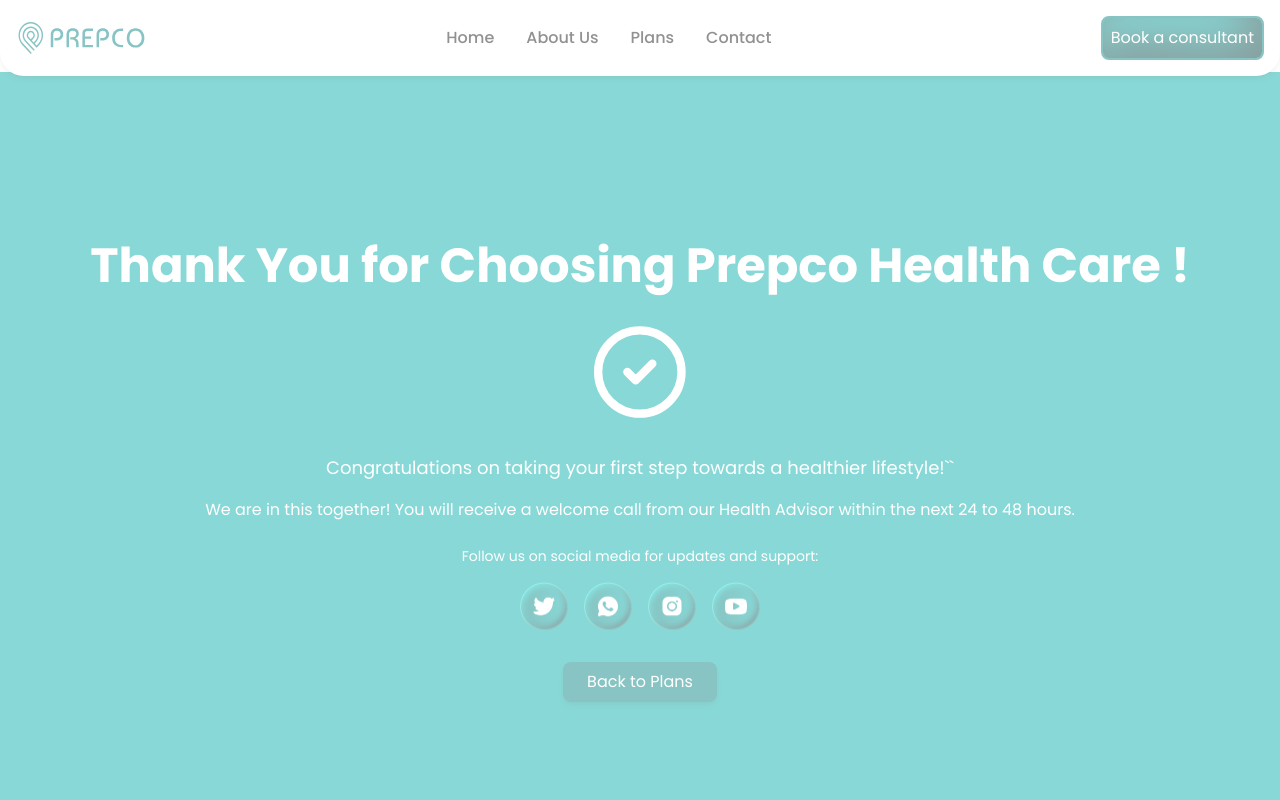
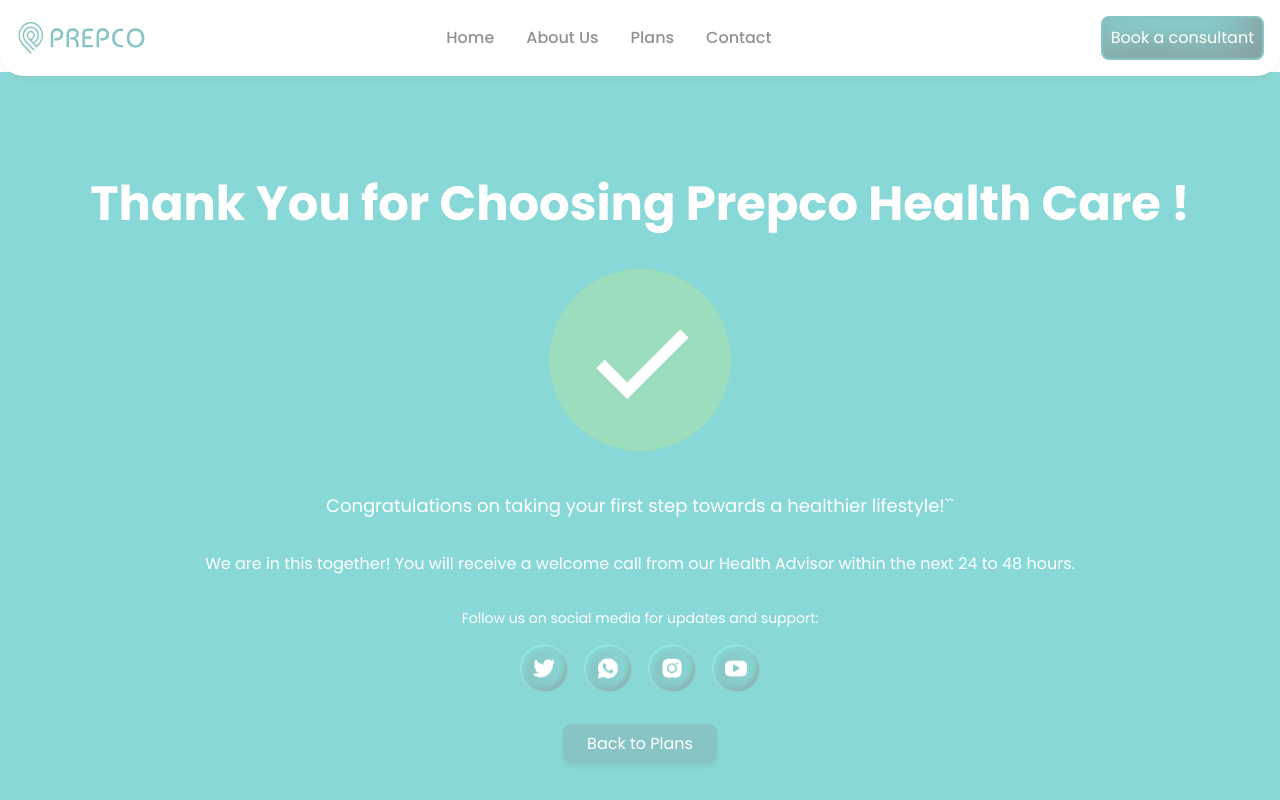
Before and after one commit to Prepco-creator/PREPCO, a Next.js app: page /success in a window 1280 px wide. Shown: the top 800 px of the page. Built offline with nearby package versions, Linux system fonts and the light colour scheme; a web font is replaced by a local one.

Commit message:
thank you page payment tick is completed

```diff
--- a/public/images/images.ts
+++ b/public/images/images.ts
@@ -65,6 +65,7 @@
 import popupImage from './pngs/popup-1.png';
 import pattern from './pngs/pattern-removebg-preview.png';
 import testimoneeProfile from './pngs/testimonee-profile.png'
+import paymentDoneTick from './pngs/payment-done-icon.png';
 
 import completeWellnessPlan from './pngs/complete-wellness.png';
 import just50 from './pngs/Just_50.png';
@@ -133,6 +134,7 @@
 }
 
 const pngs = {
+    paymentDoneTick,
     completeWellnessPlan,
     just50,
     justForTwo,
--- a/src/components/extra-pages/PaymentSuccess.tsx
+++ b/src/components/extra-pages/PaymentSuccess.tsx
@@ -12,10 +12,10 @@
     return (
         <>
             <section className="bg-primary1 text-white flex items-center justify-center min-h-screen">
-                <div className="text-center">
+                <div className="text-center space-y-8">
                     <h1 className="text-5xl font-bold text-primary-dark">Thank You for Choosing Prepco Health Care !
                     </h1>
-                    <CircleCheck size={100} className="text-center block w-full my-8" />
+                    <Image src={images.pngs.paymentDoneTick} alt="payment-done-icon" className="mx-auto" width={200} height={200} />
                     <p className="mt-4 text-lg text-secondary-dark">
                         Congratulations on taking your first step towards a healthier lifestyle!``
                     </p>
```
Also changed, not shown: public/images/pngs/payment-done-icon.png (added).
